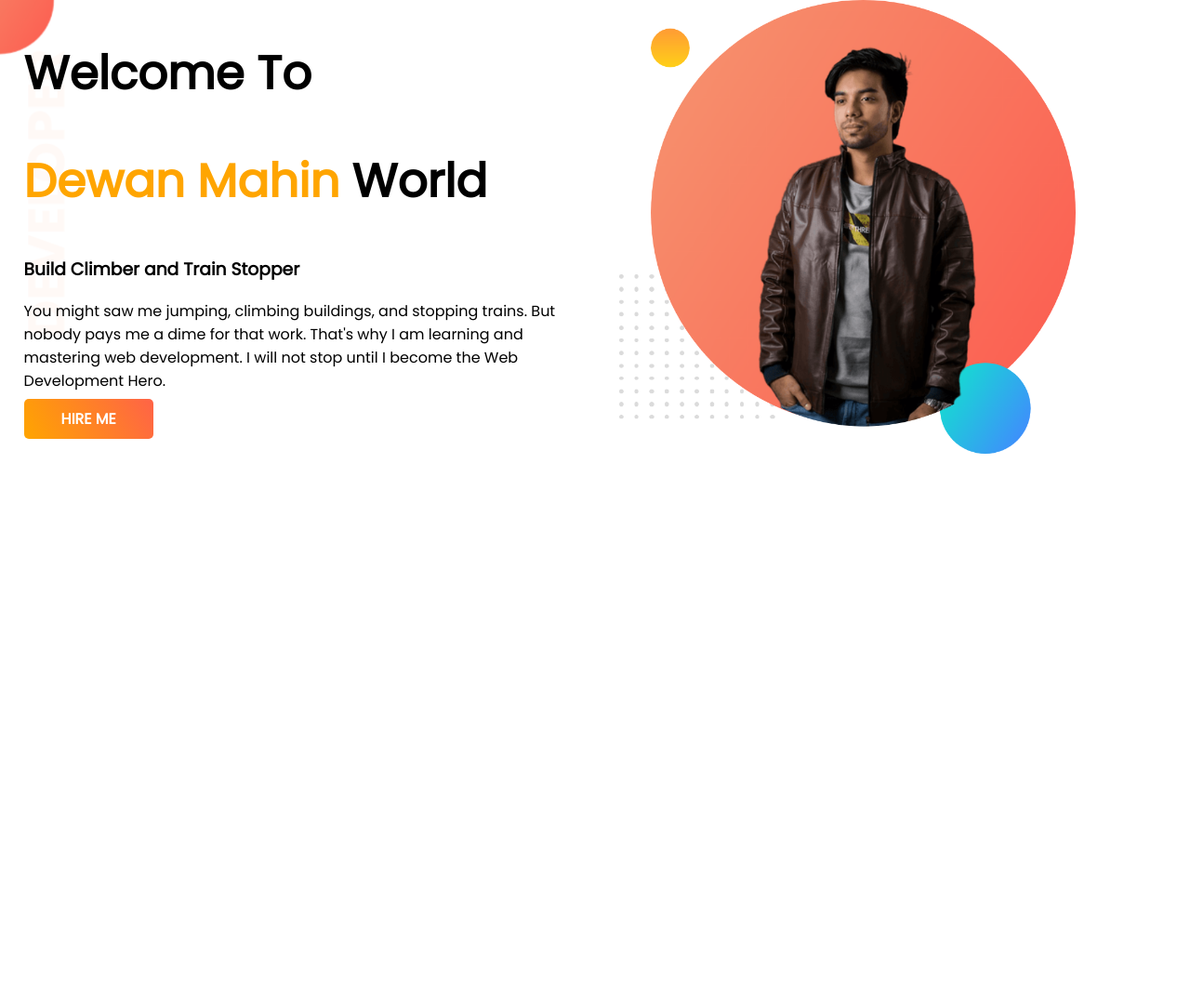
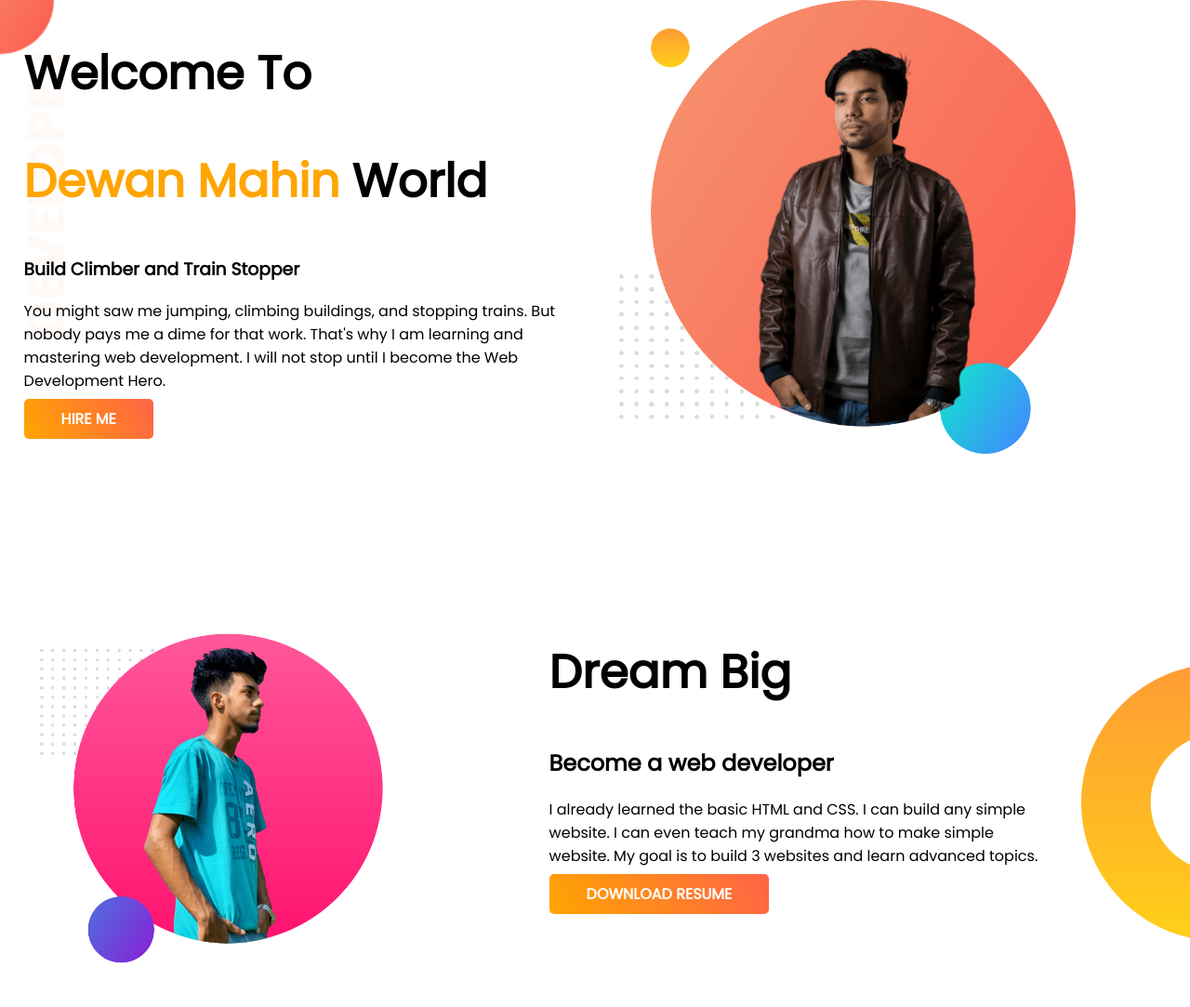
Before and after one commit to dewan36/Portfolio_web, a plain HTML site: page index.html in a window 1280 px wide. Shown: the whole page at 93% size. Before the commit the page ends 800 px from the top, so only its background shows below. Drawn offline with Linux system fonts and the light colour scheme.

Commit message:
dream-big added

```diff
--- a/index.html
+++ b/index.html
@@ -25,6 +25,18 @@
     </div>
 </section>
 
+<section class="dream-big">
+    <div class="half-width">
+        <img src="images/mahin_1.png" alt="">
+    </div>
+    <div class="half-width r-padding">
+        <h1>Dream Big</h1>
+        <h2>Become a web developer</h2>
+        <p>I already learned the basic HTML and CSS. I can build any simple website. I can even teach my grandma how to make simple website. My goal is to build 3 websites and learn advanced topics.</p>
+        <a target="_blank" href="" class="link-btn">Download Resume</a>
+    </div>
+</section>
+
 
 </body>
 </html>
--- a/style.css
+++ b/style.css
@@ -4,6 +4,7 @@ body{
 }
 section{
     display: flex;
+    margin-bottom: 150px;
 }
 .top-banner{
     background: url(images/top-banner.png);
@@ -31,3 +32,11 @@ h1{
 .half-width img{
     width: 80%;
 }
+.dream-big{
+    background: url(images/dream-bg.png);
+    background-repeat: no-repeat;
+    background-position: right;
+}
+.dream-big .r-padding{
+    padding-right: 150px;
+}
```
